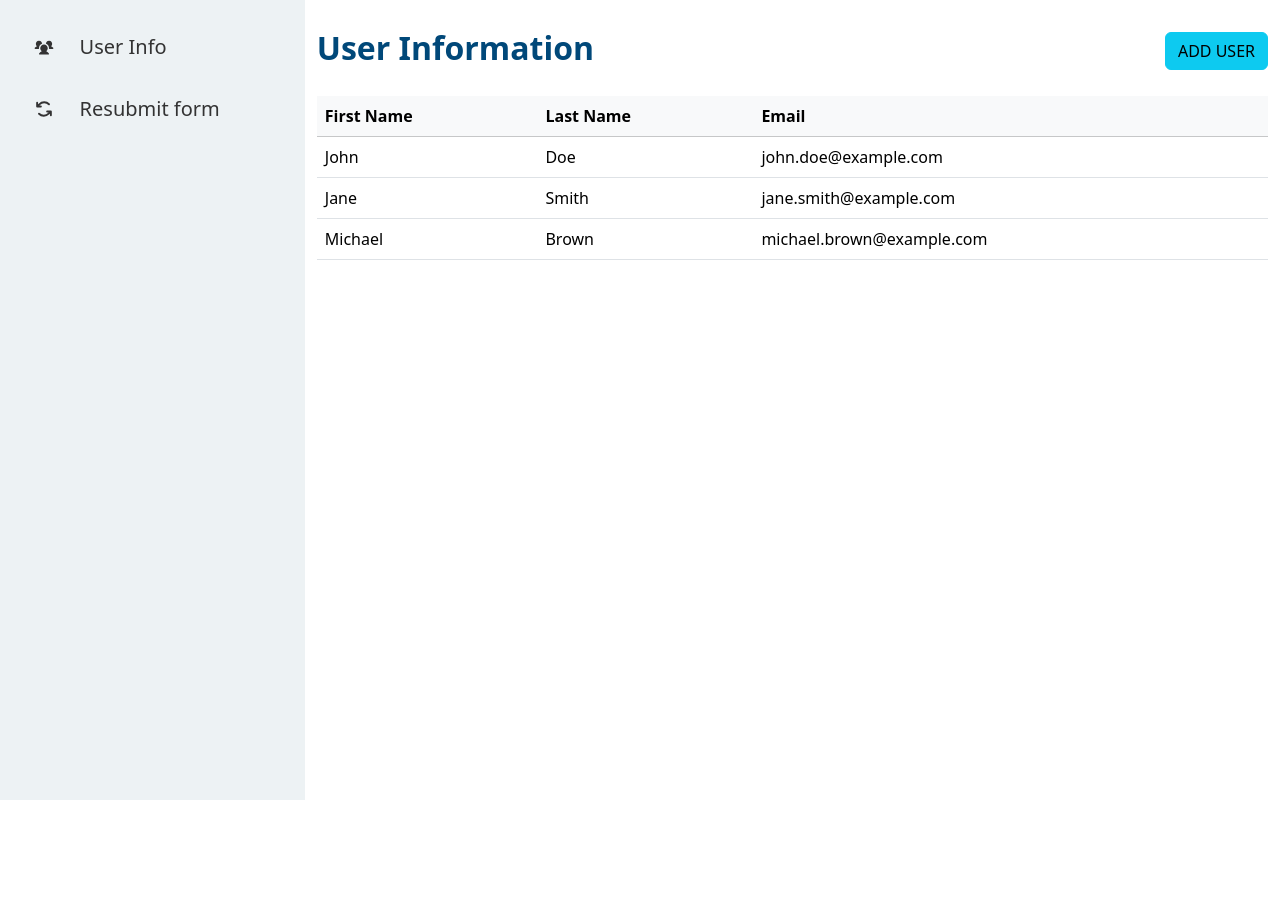
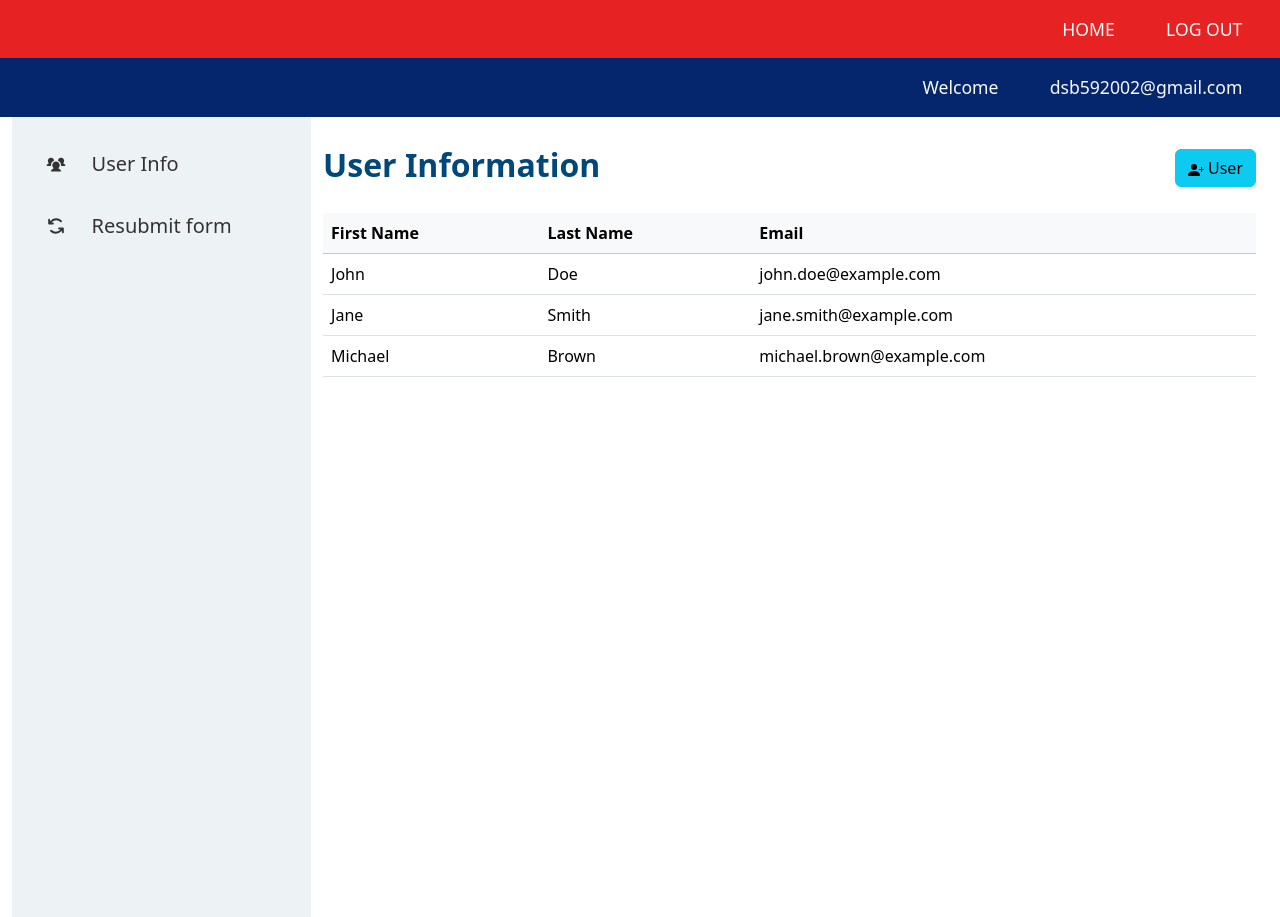
Before and after one commit to deepakspikewell/UserInfoRedcap, a React (Vite) app: page / in a window 1280 px wide. Before the commit the page ends 800 px from the top, so only its background shows below. Built offline with nearby package versions, Linux system fonts and the light colour scheme.

Commit message:
sidebar added

```diff
--- a/src/App.css
+++ b/src/App.css
@@ -1,5 +1,5 @@
 
-.navbar{
+.user-nav{
   background-color: #e72222;
   box-shadow: 0 4px 4px 4px rgba(26, 25, 25, 0.2);
 }
--- a/src/App.jsx
+++ b/src/App.jsx
@@ -6,25 +6,31 @@ import Navbar from "./components/Navbar";
 import Table from "./components/Table";
 import Form from "./components/Form";
 import Sidebar from "./components/Sidebar";
+import DDNavbar from "./components/DoubleNavbar";
 
 function App() {
-
   const [showForm, setShowForm] = useState(false);
 
   return (
     <>
-    <div className=" d-flex  ">
-      <Sidebar/>
-      <div className=" mx-0 vw-100 vh-100 ">
+      <div>
+        <DDNavbar color="#e72222" text1="HOME" text2="LOG OUT"/>
 
-      <Navbar />
-      <div className="container ">
-
-        <Table setShowForm={() => setShowForm(true)}/>
-        <Form showForm={showForm} setShowForm={() => (setShowForm(false),handleClick(0))} />
+        <DDNavbar color="#05266d" text1="Welcome" text2="dsb592002@gmail.com"/>
+        <div className="container-fluid d-flex  ">
+          <Sidebar />
+          <div className=" mx-0 vw-100 vh-100 ">
+            <Navbar />
+            <div className="container ">
+              <Table setShowForm={() => setShowForm(true)} />
+              <Form
+                showForm={showForm}
+                setShowForm={() => (setShowForm(false), handleClick(0))}
+              />
+            </div>
+          </div>
+        </div>
       </div>
-      </div>
-    </div>
     </>
   );
 }
--- /dev/null
+++ b/src/components/DoubleNavbar.jsx
@@ -0,0 +1,41 @@
+import React from "react";
+
+const DDNavbar = ({color,text1,text2}) => {
+
+  return (
+    <div>
+      <nav class="navbar navbar-expand-lg bg-body-primary vw-100" style={{"backgroundColor":color}}>
+        <div class="container-fluid">
+
+          <button
+            class="navbar-toggler"
+            type="button"
+            data-bs-toggle="collapse"
+            data-bs-target="#navbarNav"
+            aria-controls="navbarNav"
+            aria-expanded="false"
+            aria-label="Toggle navigation"
+          >
+            <span class="navbar-toggler-icon"></span>
+          </button>
+          <div class="collapse navbar-collapse justify-content-end" id="navbarNav">
+            <ul class="navbar-nav">
+              <li class="nav-item">
+                <a class="nav-link active text-light" aria-current="page" href="#">
+                  {text1}
+                </a>
+              </li>
+              <li class="nav-item ">
+                <a class="nav-link active text-light" href="#">
+                  {text2}
+                </a>
+              </li>
+            </ul>
+          </div>
+        </div>
+      </nav>
+    </div>
+  );
+};
+
+export default DDNavbar;
--- a/src/components/Form.jsx
+++ b/src/components/Form.jsx
@@ -1,34 +1,53 @@
-import React, { useState } from 'react';
+import React, { useState } from "react";
 
 import "../App.css";
-const Form = ({showForm,setShowForm}) => {
-  const [show, setShow] = useState(false);
-
-
+const Form = ({ showForm, setShowForm }) => {
+  const [showThanks, setShowThanks] = useState(true);
 
   return (
     <div>
-      {showForm ? (
-
+      {showForm && !showThanks ? (
         <div className="popup-form-overlay">
           <div className="popup-form">
             <div className="popup-form-header">
               <h5 className="popup-form-title">Add User</h5>
-              <button type="button" className="btn btn-danger  " onClick={setShowForm}>X</button>
+              <button
+                type="button"
+                className="btn btn-danger  "
+                onClick={setShowForm}
+              >
+                X
+              </button>
             </div>
             <div className="popup-form-body">
               <form>
                 <div className="mb-3">
-                  <input type="text" className="form-control " placeholder="Enter Your First Name" />
+                  <input
+                    type="text"
+                    className="form-control "
+                    placeholder="Enter Your First Name"
+                  />
                 </div>
                 <div className="mb-3">
-                  <input type="text" className="form-control"  placeholder="Enter Your Last Email" />
+                  <input
+                    type="text"
+                    className="form-control"
+                    placeholder="Enter Your Last Email"
+                  />
                 </div>
                 <div className="mb-3">
-                  <input type="text" className="form-control"  placeholder="Enter Your User Name" />
+                  <input
+                    type="text"
+                    className="form-control"
+                    placeholder="Enter Your User Name"
+                  />
                 </div>
                 <div className="mb-3">
-                  <input type="email" className="form-control"  placeholder="Enter Your Email" />
+                  <input
+                    type="email"
+                    className="form-control"
+                    placeholder="Enter Your Email"
+                  />
                 </div>
                 <div className="mb-3">
                   <select className="form-select">
@@ -38,13 +57,35 @@ const Form = ({showForm,setShowForm}) => {
                     <option>Guest</option>
                   </select>
                 </div>
-                <button type="submit" className="btn btn-danger w-100">ADD USER</button>
+                <button type="submit" className="btn btn-danger w-100">
+                  ADD USER
+                </button>
               </form>
             </div>
           </div>
         </div>
-
-      ):null}
+      ) : null}
+      {showForm && showThanks && (
+        <div className="popup-form-overlay">
+          <div className="popup-form">
+            {" "}
+            <div className="popup-form-header">
+              <h5 className="popup-form-title"></h5>
+              <button
+                type="button"
+                className="btn btn-danger  "
+                onClick={setShowForm}
+              >
+                X
+              </button>
+            </div>
+            <div className="thank-you-message text-center p-5 bg-light border rounded">
+              <h2 className="mb-3">Thank you!</h2>
+              <p>Your submission has been received.</p>
+            </div>
+          </div>
+        </div>
+      )}
     </div>
   );
 };
--- a/src/components/Navbar.jsx
+++ b/src/components/Navbar.jsx
@@ -7,7 +7,7 @@ import { GiHamburgerMenu } from "react-icons/gi";
 const Navbar = () => {
   return (
     <div>
-      <nav class="navbar navbar-expand-lg bg-body-primary d-lg-none">
+      <nav class=" navbar navbar-expand-lg bg-body-primary d-lg-none">
         <div class="container-fluid">
           <button
             class="btn btn-primary"
--- a/src/components/Table.jsx
+++ b/src/components/Table.jsx
@@ -1,5 +1,5 @@
 import React, { useState } from "react";
-
+import { BsPersonPlusFill } from "react-icons/bs";
 const Table = ({setShowForm}) => {
   const patients = [
     { firstName: "John", lastName: "Doe", email: "john.doe@example.com" },
@@ -21,7 +21,7 @@ const Table = ({setShowForm}) => {
         </div>
         <div>
           <button type="submit" className="btn btn-info " onClick={setShowForm}>
-            ADD USER
+          <BsPersonPlusFill /> User
           </button>
         </div>
       </div>
```
